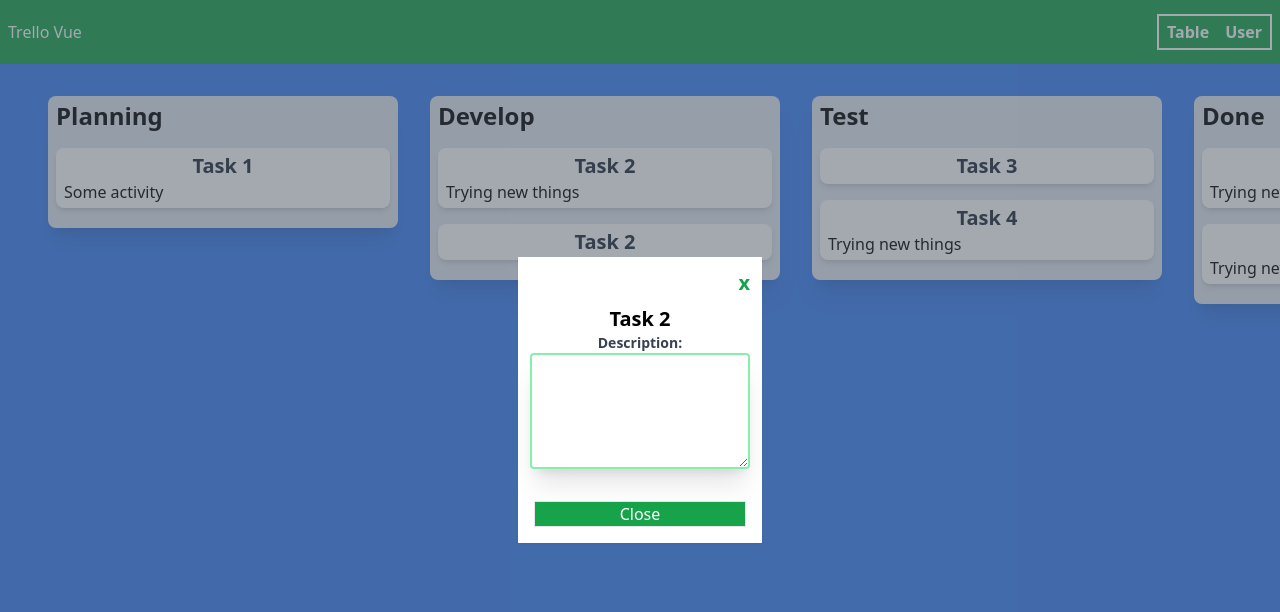
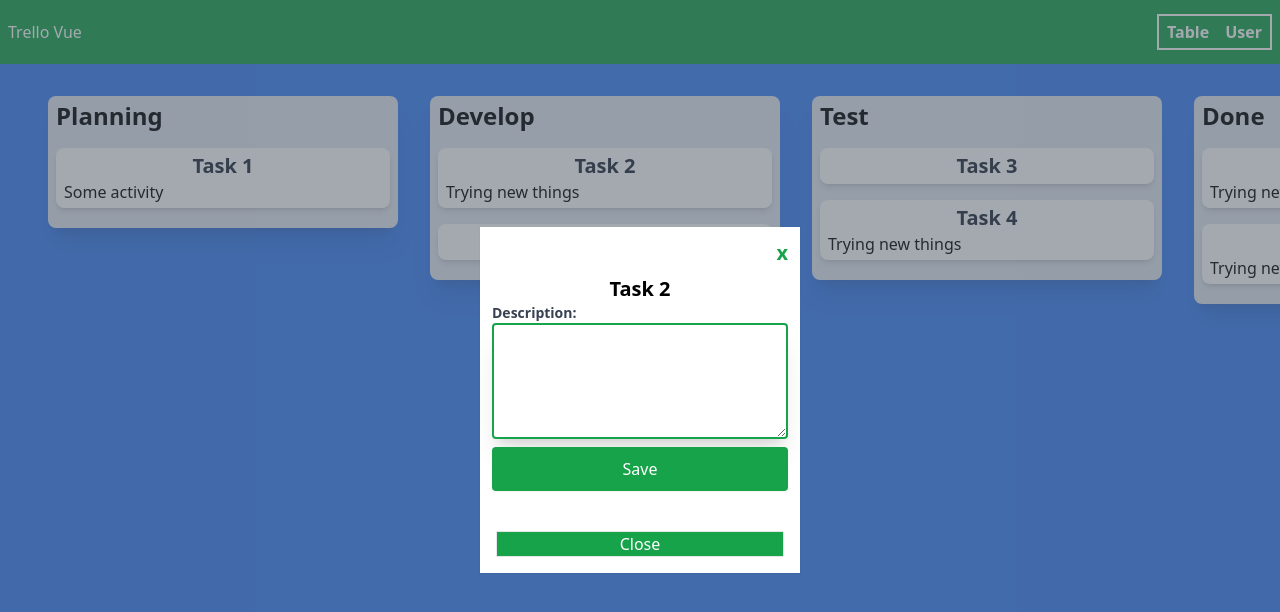
Before and after one commit to AlvaroDDG86/trello-vue, a Vue app: page /#/ in a window 1280 px wide. Both pictures are taken after a click on the element "Task 2". Shown: the top 612 px of the page. Built offline with nearby package versions, Linux system fonts and the light colour scheme.

Commit message:
Column new component

```diff
--- /dev/null
+++ b/src/components/ColumnNew.vue
@@ -0,0 +1,36 @@
+<script>
+import { ref } from "vue"
+import Task from "./Task.vue"
+export default {
+    name: 'ColumnNew',
+    setup() {
+        const columnName = ref('')
+        function enterHandler() {
+            console.log(columnName.value)
+            columnName.value = ''
+        }
+        return {
+            columnName,
+            enterHandler
+        }
+    }
+}
+</script>
+<template>
+<section class="column-new">
+    <h3 class="column-new__title">Add new column</h3>
+    <input class="column-new__input" @keyup.enter="enterHandler" v-model="columnName" type="text" placeholder="New column name...">
+</section>
+</template>
+<style lang="postcss" scoped>
+.column-new {
+    min-width: 350px;
+    @apply bg-slate-200 shadow-xl px-2 py-1 rounded-lg mx-4;
+}
+.column-new__title {
+    @apply text-2xl font-bold mb-4;
+}
+.column-new__input {
+    @apply px-3 py-2 rounded bg-black bg-opacity-10 w-full outline outline-offset-0 outline-0;
+}
+</style>
--- a/src/components/Modal.vue
+++ b/src/components/Modal.vue
@@ -58,7 +58,7 @@ export default {
 }
 
 .modal {
-  @apply bg-white shadow-sm overflow-x-auto flex flex-col z-20;
+  @apply bg-white shadow-sm overflow-x-auto flex flex-col z-20 w-80;
 }
 
 .modal__header,
--- a/src/components/TaskEdit.vue
+++ b/src/components/TaskEdit.vue
@@ -15,8 +15,15 @@ export default {
             descriptionRef.value = oldValue.description ? oldValue.description : ''
         }, { immediate: true })
 
+        function submitHandler(event) {
+            event.preventDefault()
+            console.log(descriptionRef.value)
+
+        }
+
         return {
-            descriptionRef
+            descriptionRef,
+            submitHandler
         }
     }
 }
@@ -28,6 +35,9 @@ export default {
             <label for="desc">Description:</label>
             <textarea id="desc" rows="4" v-model="descriptionRef" />
         </div>
+        <button class="button" type="submit">
+            Save
+        </button>
     </form>
 </template>
 
@@ -37,13 +47,17 @@ export default {
 }
 
 .form-control {
-    @apply flex flex-col justify-between items-center
+    @apply flex flex-col justify-between items-start
 }
 label {
     @apply font-bold text-sm text-gray-700
 }
 textarea {
-    @apply p-2 border-2 border-green-300 shadow-xl rounded;
+    @apply p-2 border-2 border-green-600 shadow-xl rounded w-full;
     @apply focus:border-green-500
 }
+.button {
+    @apply px-4 py-2 text-white bg-green-600 rounded shadow-sm border-2 border-transparent w-full my-2;
+    @apply hover:text-green-600 hover:bg-white hover:border-green-600;
+}
 </style>
--- a/src/views/Board.vue
+++ b/src/views/Board.vue
@@ -1,6 +1,7 @@
 <script>
 import { mainStore } from '../stores/main'
 import Column from "../components/Column.vue"
+import ColumnNew from "../components/ColumnNew.vue"
 import Modal from '../components/Modal.vue'
 import TaskEdit from '../components/TaskEdit.vue'
 import { ref, computed } from 'vue'
@@ -8,6 +9,7 @@ export default {
     name: 'Table',
     components: {
         Column,
+        ColumnNew,
         Modal,
         TaskEdit
     },
@@ -39,11 +41,9 @@ export default {
 </script>
 <template>
     <div class="content">
-        <div v-if="columns.length > 0" class="content__columns">
+        <div class="content__columns">
             <Column v-for="(column, idx) of columns" :key="idx" :column="column" @selectTask="selectTask" />
-        </div>
-        <div v-else>
-            There is no columns
+            <ColumnNew />
         </div>
     </div>
     <Modal v-if="showModal" @close="toggleModal">
```
